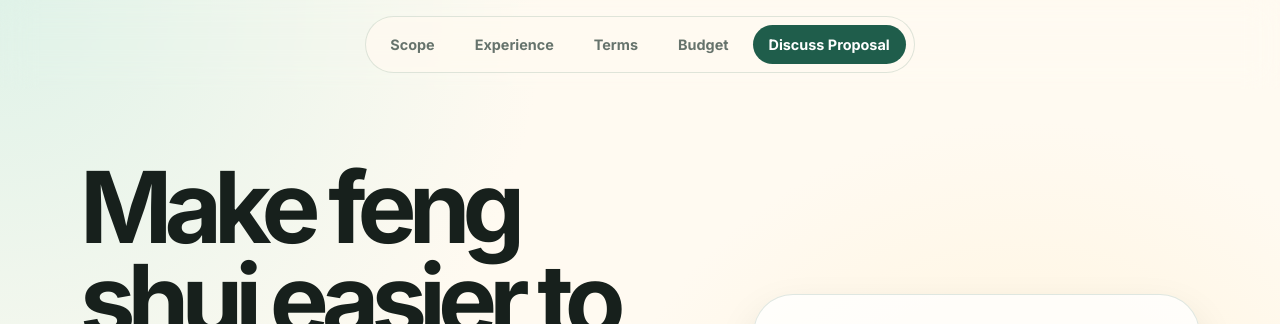
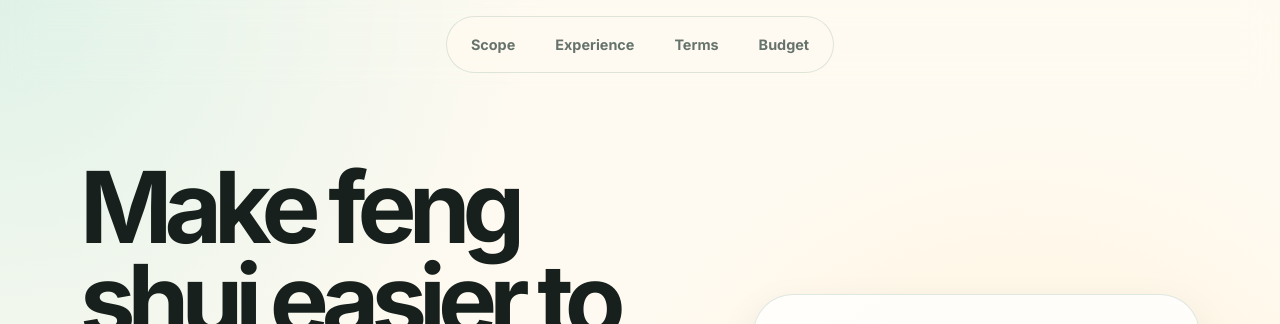
Before and after one commit to ntutlaygmailcom/F-AR, a plain HTML site: page index.html in a window 1280 px wide. Shown: the top 324 px of the page. Drawn offline with Linux system fonts and the light colour scheme.

Commit message:
0608 2109

```diff
--- a/index.html
+++ b/index.html
@@ -24,7 +24,6 @@
         <a href="#experience">Experience</a>
         <a href="#contract-addendum">Terms</a>
         <a href="#budget">Budget</a>
-        <a class="nav-cta" href="#contact">Discuss Proposal</a>
       </nav>
     </header>
 
```
